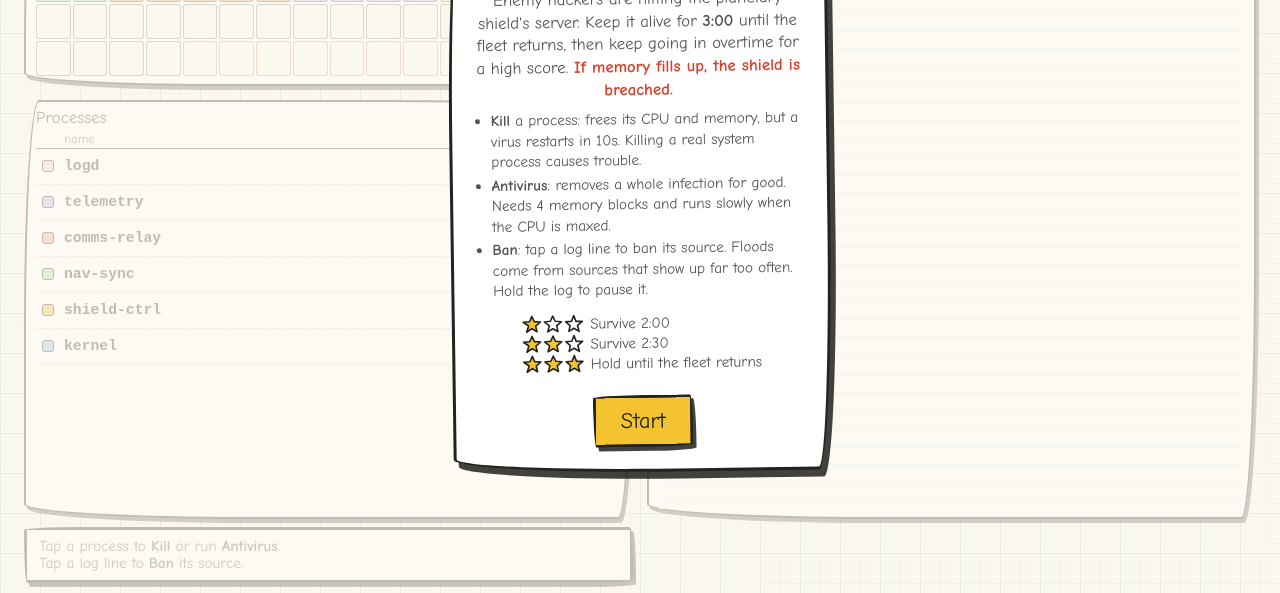
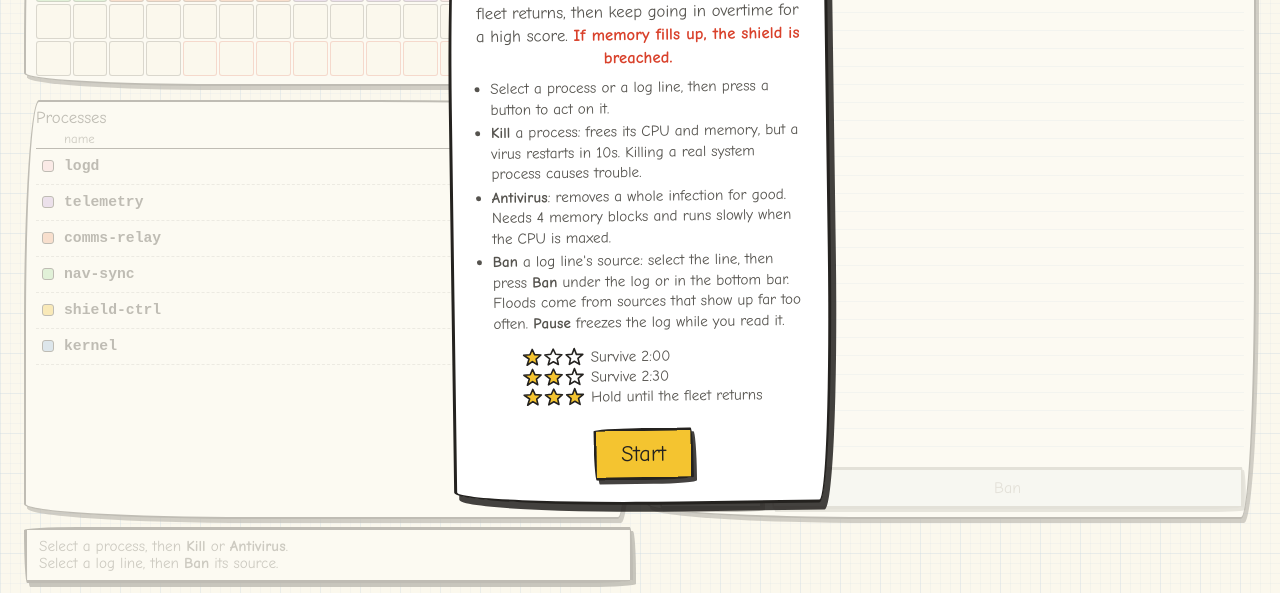
Before and after one commit to playstructs/structs-minigames, a plain HTML site: page containment/index.html in a window 1280 px wide. Shown: the part 207-800 px from the top of the page. Drawn offline with Linux system fonts and the light colour scheme.

Commit message:
Containment Minigame usability fixes.

```diff
--- a/containment/game.js
+++ b/containment/game.js
@@ -84,6 +84,8 @@ const memGrid = document.getElementById('mem-grid');
 const procList = document.getElementById('proc-list');
 const logEl = document.getElementById('log');
 const logPanel = document.getElementById('log-panel');
+const logPauseBtn = document.getElementById('log-pause');
+const logBanBtn = document.getElementById('log-ban');
 const actionBar = document.getElementById('action-bar');
 const formatScore = GAMES.find((g) => g.id === GAME_ID).formatScore;
 
@@ -178,7 +180,10 @@ function clock() {
 
 function log(text, cls = 'net', ip = null) {
   const line = { text: `${clock()} ${text}`, cls, ip };
-  if (logPaused) logQueue.push(line);
+  if (logPaused) {
+    logQueue.push(line);
+    if (logQueue.length > 120) logQueue.shift(); // the log only keeps 120 lines anyway
+  }
   else appendLog(line);
 }
 
@@ -208,18 +213,47 @@ function isBanned(ip) {
   return state.attackers.some((a) => a.ip === ip && a.banned) || state.users.some((u) => u.ip === ip && u.banned);
 }
 
-// Hold the log to stop it scrolling while you read it.
-logEl.addEventListener('pointerdown', () => {
-  logPaused = true;
-  logPanel.classList.add('paused');
+// Pause/Play button under the log: freezes the lines so you can read them.
+// The game keeps running; new lines queue up and appear when you resume.
+const ICON_PAUSE = '<svg viewBox="0 0 16 16" fill="currentColor"><rect x="3" y="2" width="3.5" height="12" rx="1"/><rect x="9.5" y="2" width="3.5" height="12" rx="1"/></svg>';
+const ICON_PLAY = '<svg viewBox="0 0 16 16" fill="currentColor"><path d="M4 2 L14 8 L4 14 Z" stroke="currentColor" stroke-width="1.5" stroke-linejoin="round"/></svg>';
+
+function setLogPaused(paused) {
+  logPaused = paused;
+  logPanel.classList.toggle('paused', paused);
+  logPauseBtn.setAttribute('aria-pressed', String(paused));
+  logPauseBtn.innerHTML = paused ? `${ICON_PLAY}Play` : `${ICON_PAUSE}Pause`;
+  if (!paused) logQueue.splice(0).forEach(appendLog);
+}
+setLogPaused(false);
+
+logPauseBtn.addEventListener('click', () => {
+  if (state.phase !== 'playing') return;
+  sfx('select');
+  setLogPaused(!logPaused);
 });
-const resumeLog = () => {
-  if (!logPaused) return;
-  logPaused = false;
-  logPanel.classList.remove('paused');
-  logQueue.splice(0).forEach(appendLog);
-};
-['pointerup', 'pointercancel', 'pointerleave'].forEach((t) => logEl.addEventListener(t, resumeLog));
+logBanBtn.addEventListener('click', () => {
+  const sel = state.selected;
+  if (logBanBtn.disabled || state.phase !== 'playing' || sel?.type !== 'ip') return;
+  ban(sel.ip);
+  lastBarKey = '';
+  renderClock = 0;
+});
+
+let lastLogBanKey = '';
+function renderLogBan() {
+  const s = state;
+  const sel = s.selected?.type === 'ip' ? s.selected : null;
+  const banned = sel && isBanned(sel.ip);
+  const cd = Math.ceil(s.banCooldown);
+  const key = `${sel?.ip}|${banned}|${cd}|${s.banCooldown > 0}`;
+  if (key === lastLogBanKey) return;
+  lastLogBanKey = key;
+  logBanBtn.disabled = !sel || banned || s.banCooldown > 0;
+  if (!sel) logBanBtn.textContent = 'Ban';
+  else if (banned) logBanBtn.innerHTML = `Banned <span class="ip">${sel.ip}</span>`;
+  else logBanBtn.innerHTML = `Ban <span class="ip">${sel.ip}</span>${s.banCooldown > BAN_COOLDOWN + 0.5 ? ` (${cd}s)` : ''}`;
+}
 logEl.addEventListener('click', (e) => {
   const line = e.target.closest('.log-line[data-ip]');
   if (!line || state.phase !== 'playing') return;
@@ -547,6 +581,7 @@ function render(dt) {
 
   renderProcs();
   renderActionBar();
+  renderLogBan();
 }
 
 // Which process owns each memory block, in process order.
@@ -659,11 +694,11 @@ function renderActionBar() {
     const cd = Math.ceil(s.banCooldown);
     key = `i${sel.ip}|${banned}|${cd}`;
     html = `
-      <div class="target"><b>${sel.ip}</b><span class="hint">${banned ? 'banned' : 'highlighted in the log'}</span></div>
+      <div class="target"><b>${sel.ip}</b><span class="hint">${banned ? 'banned' : 'selected · press Ban to block it'}</span></div>
       <button class="paper-btn ban" type="button" data-act="ban" ${banned || s.banCooldown > 0 ? 'disabled' : ''}>${!banned && s.banCooldown > BAN_COOLDOWN + 0.5 ? `Ban (${cd}s)` : 'Ban'}</button>`;
   } else {
     key = `none|${!!s.av}`;
-    html = `<div class="target"><span class="hint">Tap a process to <b style="display:inline;font-family:inherit">Kill</b> or run <b style="display:inline;font-family:inherit">Antivirus</b>.<br>Tap a log line to <b style="display:inline;font-family:inherit">Ban</b> its source.</span></div>`;
+    html = `<div class="target"><span class="hint">Select a process, then <b style="display:inline;font-family:inherit">Kill</b> or <b style="display:inline;font-family:inherit">Antivirus</b>.<br>Select a log line, then <b style="display:inline;font-family:inherit">Ban</b> its source.</span></div>`;
   }
   if (key === lastBarKey) return;
   lastBarKey = key;
@@ -757,9 +792,10 @@ function showStart() {
     <h1>Containment</h1>
     <p>Enemy hackers are hitting the planetary shield's server. Keep it alive for <b>${fmt(FLEET_TIME)}</b> until the fleet returns, then keep going in overtime for a high score. <b style="color:var(--red)">If memory fills up, the shield is breached.</b></p>
     <ul class="tools">
+      <li>Select a process or a log line, then press a button to act on it.</li>
       <li><b>Kill</b> a process: frees its CPU and memory, but a virus restarts in ${KILL_RESPAWN}s. Killing a real system process causes trouble.</li>
       <li><b>Antivirus</b>: removes a whole infection for good. Needs ${AV.mem} memory blocks and runs slowly when the CPU is maxed.</li>
-      <li><b>Ban</b>: tap a log line to ban its source. Floods come from sources that show up far too often. Hold the log to pause it.</li>
+      <li><b>Ban</b> a log line's source: select the line, then press <b>Ban</b> under the log or in the bottom bar. Floods come from sources that show up far too often. <b>Pause</b> freezes the log while you read it.</li>
     </ul>
     <ul class="star-goals"></ul>
     <div class="best"></div>
@@ -790,6 +826,8 @@ function start() {
   rowEls.clear();
   logEl.innerHTML = '';
   logQueue.length = 0;
+  setLogPaused(false);
+  lastLogBanKey = '';
   serverEl.classList.remove('breached');
   lastBarKey = '';
   renderClock = 0;
--- a/containment/index.html
+++ b/containment/index.html
@@ -296,6 +296,29 @@
     .log-line.hl { background: rgba(244, 196, 48, 0.45); }
     .log-line.banned { text-decoration: line-through; color: var(--pencil); }
     .log.paused h2 small::after { content: " · paused"; color: var(--red); }
+    .log.paused .log-lines { box-shadow: inset 0 0 0 2px rgba(217, 65, 43, 0.5); }
+    .log-foot {
+      display: flex;
+      gap: 8px;
+      margin-top: 6px;
+    }
+    .log-foot .paper-btn {
+      font-size: 1rem;
+      padding: 0.2em 0.7em;
+      min-height: 42px;
+      box-shadow: 2px 3px 0 rgba(36, 34, 31, 0.85);
+      touch-action: manipulation;
+      display: inline-flex;
+      align-items: center;
+      justify-content: center;
+      gap: 6px;
+    }
+    .log-foot .paper-btn svg { width: 16px; height: 16px; flex: none; }
+    .log-pause { flex: 0 0 auto; min-width: 6.5em; }
+    .log-pause[aria-pressed="true"] { background: var(--yellow); }
+    .log-ban { flex: 1; min-width: 0; white-space: nowrap; overflow: hidden; text-overflow: ellipsis; }
+    .log-ban .ip { font-family: var(--mono); font-size: 0.9rem; }
+    .log-foot .paper-btn:disabled { opacity: 0.4; cursor: default; }
 
     /* ---- Action bar ------------------------------------------------------------ */
     .action-bar {
@@ -386,8 +409,12 @@
       </section>
 
       <section class="panel log" id="log-panel" aria-label="System log">
-        <h2>Log <small>hold to pause · tap a line</small></h2>
+        <h2>Log <small>tap a line to pick its source</small></h2>
         <div class="log-lines" id="log" aria-live="off"></div>
+        <div class="log-foot">
+          <button class="paper-btn log-pause" id="log-pause" type="button" aria-pressed="false"></button>
+          <button class="paper-btn ban log-ban" id="log-ban" type="button" disabled>Ban</button>
+        </div>
       </section>
     </div>
 
```
Also changed, not shown: 1 other file.
